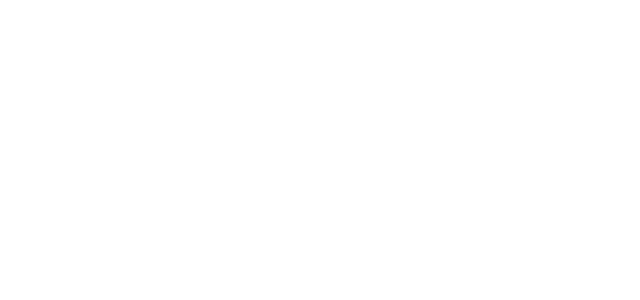
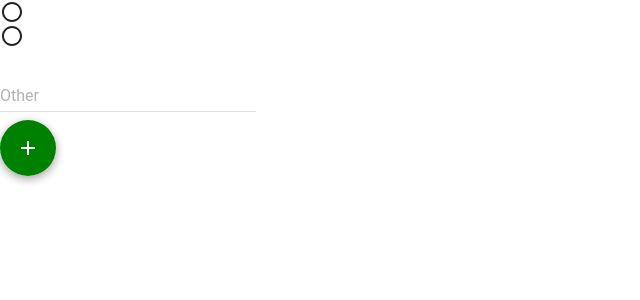
Before and after one commit to michalvankodev/ness-inter-poll, a React app in the folder nesspoll/: page /poll in a window 1280 px wide. Shown: the top 300 px of the page, without its empty margins (0-640 px from the left). Built offline with nearby package versions, Linux system fonts and the light colour scheme.

Commit message:
radiobutton component
radiobutton component

```diff
--- /dev/null
+++ b/nesspoll/src/components/RadioButtonQuestion.tsx
@@ -0,0 +1,77 @@
+import * as React from 'react';
+import { RadioButton, RadioButtonGroup } from 'material-ui/RadioButton';
+import { TextField } from 'material-ui';
+import FloatingActionButton from 'material-ui/FloatingActionButton';
+import ContentAdd from 'material-ui/svg-icons/content/add';
+
+interface RadioButtonQuestionState {
+    radioButtons: Array<RadioButton>;
+}
+
+class RadioButtonQuestion extends React.Component<any, RadioButtonQuestionState> {
+    private data: Array<Value>;
+
+    constructor(props: any) {
+        super(props);
+
+        this.data = [
+            new Value('1', ''),
+            new Value('2', '')
+        ];
+
+        this.state = ({
+            radioButtons: this.getRadioButtons()
+        });
+    }
+
+    getRadioButtons() {
+        return this.data.map((v) => {
+            return <RadioButton key="test" value={v.value} label={v.label} />;
+        });
+    }
+
+    addRadioButton() {
+        this.data.push(new Value('3', ''));
+
+        this.setState({
+            radioButtons: this.getRadioButtons()
+        });
+
+        console.log(this.data);
+    }
+
+    render() {
+        return (
+            <div>
+                <div>
+                    <RadioButtonGroup>
+                        {this.state.radioButtons}
+                    </RadioButtonGroup>
+                    <TextField
+                        hintText="Other"
+                        multiLine={true}
+                        rows={2}
+                        rowsMax={4}
+                    />
+                </div>
+                <div>
+                    <FloatingActionButton backgroundColor="green" onClick={() => this.addRadioButton()} >
+                        <ContentAdd />
+                    </FloatingActionButton>
+                </div>
+            </div>
+        );
+    }
+}
+
+class Value {
+    public value: string;
+    public label: string;
+
+    constructor(value: string, label: string) {
+        this.value = value;
+        this.label = label;
+    }
+}
+
+export default RadioButtonQuestion;
--- a/nesspoll/src/index.tsx
+++ b/nesspoll/src/index.tsx
@@ -5,6 +5,7 @@ import registerServiceWorker from './registerServiceWorker';
 
 import Home from './views/Home';
 import Login from './views/Login';
+import Poll from './views/Poll';
 
 import './styles/App.scss';
 
@@ -13,6 +14,7 @@ ReactDOM.render(
     <Switch>
         <Route exact={true} path="/" component={Login} />
         <Route path="/home" component={Home} />
+        <Route path="/poll" component={Poll} />
     </Switch>
   </BrowserRouter>,
   document.getElementById('root') as HTMLElement
--- /dev/null
+++ b/nesspoll/src/views/Poll.tsx
@@ -0,0 +1,27 @@
+import * as React from 'react';
+import RadioButtonQuestion from '../components/RadioButtonQuestion';
+import MuiThemeProvider from 'material-ui/styles/MuiThemeProvider';
+import getMuiTheme from 'material-ui/styles/getMuiTheme';
+import {} from 'material-ui/styles/colors';
+
+const materialTheme = getMuiTheme({
+});
+
+/* tslint:disable no-any */
+class Poll extends React.Component<any, any> {
+    constructor(props: any) {
+        super(props);
+       }
+
+render() {
+    return (
+      <div>
+        <MuiThemeProvider muiTheme={materialTheme}>
+          <RadioButtonQuestion/>
+        </MuiThemeProvider>
+      </div>
+    );
+  }
+}
+
+export default Poll;
--- a/nesspoll/tslint.json
+++ b/nesspoll/tslint.json
@@ -44,7 +44,7 @@
         "no-switch-case-fall-through": true,
         "no-trailing-whitespace": false,
         "no-unused-expression": true,
-        "no-use-before-declare": true,
+        "no-use-before-declare": false,
         "one-line": [
             true,
             "check-catch",
```
